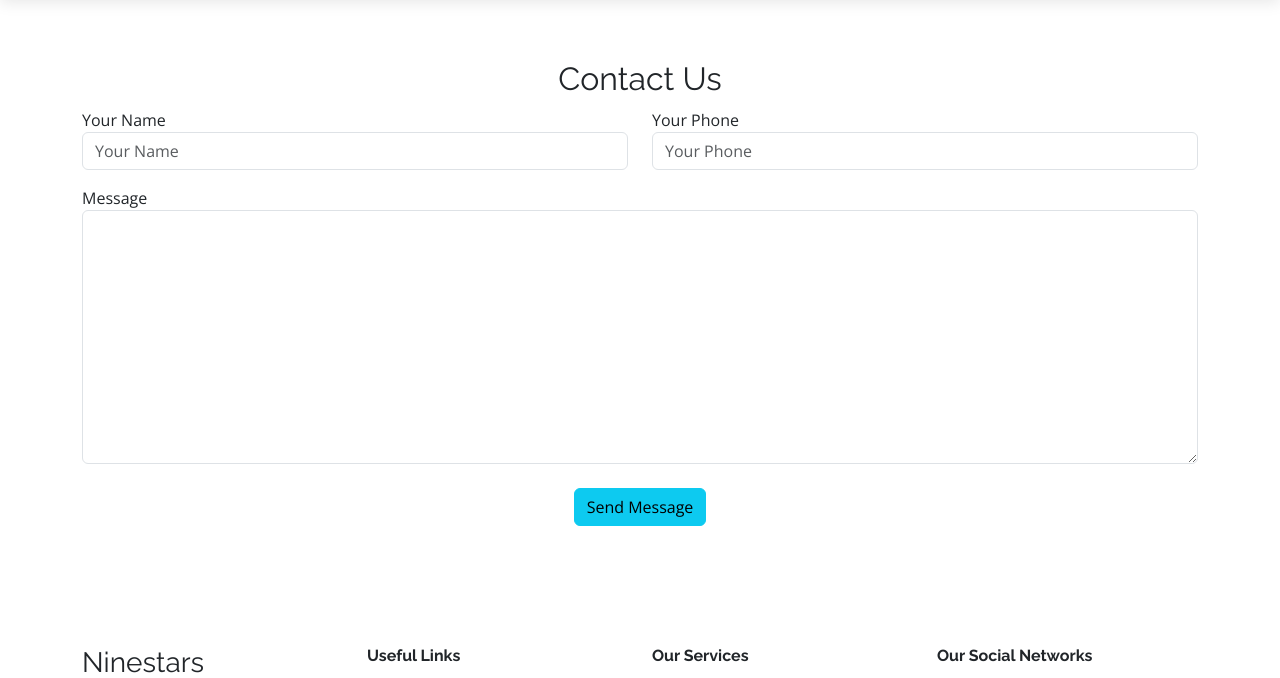
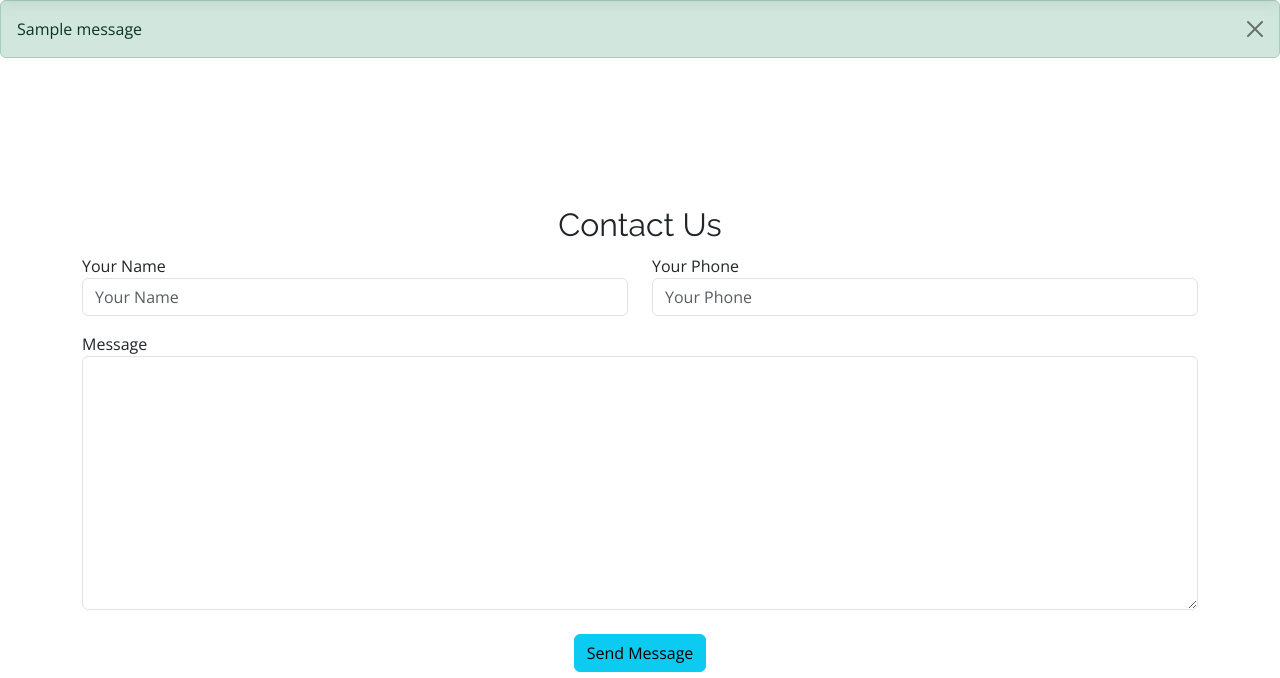
Before and after one commit to mdfaiz903/tuitionbd, a Django app: page /tuition/contact/ in a window 1280 px wide. Shown: the part 72-750 px from the top of the page. Run offline with Django 4.2, Linux system fonts and the light colour scheme; one stand-in notice (Sample message) is shown; some libraries are stand-ins or nearby versions.

Commit message:
message framework add in all form

```diff
--- a/config/templates/header.html
+++ b/config/templates/header.html
@@ -66,3 +66,11 @@
 
     </div>
   </header><!-- End Header -->
+  <br><br><br>
+
+{% for message in messages  %}
+<div class="alert alert-{{message.tags}} alert-dismissible fade show" role="alert">
+  {{message}}
+  <button type="button" class="btn-close" data-bs-dismiss="alert" aria-label="Close"></button>
+</div>
+{% endfor %}
--- a/config/tuition/urls.py
+++ b/config/tuition/urls.py
@@ -12,6 +12,7 @@ urlpatterns = [
     path('post_detail/<int:id>/', post_detail, name= "post_detail"),
     path('postcreate/', postcreate, name= "postcreate"),
     path('postEdit/<int:pk>/', postEdit.as_view(), name= "postEdit"),
+
     path('postDelete/<int:pk>/', postDelete.as_view(), name= "postDelete"),
     path('about_us/', about, name= "about_us"),
 ]
--- a/config/tuition/views.py
+++ b/config/tuition/views.py
@@ -1,6 +1,7 @@
 from django.shortcuts import render,redirect,HttpResponseRedirect
 from .models import Contact,post
 from .forms import post_form
+from django.contrib import messages
 # Create your views here.
 def homeview(request):
     return render(request,'home.html')
@@ -14,6 +15,7 @@ def contact(request):
 
         data = Contact(name=name,phone=phone,content=content)
         data.save()
+        messages.success(request,"From successfully submited .")
 
     return render(request,'contact.html')
 #for showing post list
@@ -30,21 +32,30 @@ def postview(request):
     return render(request,'tuition/postview.html',{'post':P_data})
 
 
-#For Update method
-from django.views.generic import UpdateView,DeleteView
+# #For Update method
+from django.views.generic import UpdateView
 class postEdit(UpdateView):
-    model=post
+    model = post
     form_class = post_form
-    template_name='tuition/post_create.html'
+    template_name = 'tuition/post_create.html'
+
     def get_success_url(self):
+        return '/tuition/postlist/'
 
-        return '/tuition/postlist/'
+    def form_valid(self, form):
+        messages.success(self.request, "Form successfully Updated.")
+        return super().form_valid(form)
+
 #For Delete method
+from django.views.generic import DeleteView
 class postDelete(DeleteView):
     model=post
     template_name='tuition/delete.html'
     def get_success_url(self):
         return '/tuition/postlist/'
+    def form_valid(self, form):
+        messages.warning(self.request, "Form successfully Deleted.")
+        return super().form_valid(form)
 
 # def postcreate(request):
 # 	# dictionary for initial data with
@@ -75,6 +86,8 @@ def postcreate(request):
             for i in cls:
                 obj.class_in.add(i)
                 obj.save()
+        messages.success(request, "Form successfully submitted.")
+
         return HttpResponseRedirect('/tuition/postlist/')
 
     else:
```
Also changed, not shown: config/db.sqlite3, config/media/tuition/images/DSLR_pixel_by_Riyan20230423_134757_Portrait_DSLR_by_Riyan_Lq5MdRL.jpg (added), config/media/tuition/images/DSLR_pixel_by_Riyan20230423_152359_Portrait_DSLR_by_Riyan.PORTRAIT.jpg (added), config/media/tuition/images/DSLR_pixel_by_Riyan20230423_153242_Portrait_DSLR_by_Riyan.PORTRAIT.jpg (added), config/media/tuition/images/DSLR_pixel_by_Riyan20230423_153242_Portrait_DSLR_by_Riyan.PORTRAIT_HyONbaA.jpg (added), config/media/tuition/images/DSLR_pixel_by_Riyan20230423_160053_R15-_DSLR_Pixel_by_Riyan.PORTRAIT_MvhA2oF.jpg (added).
